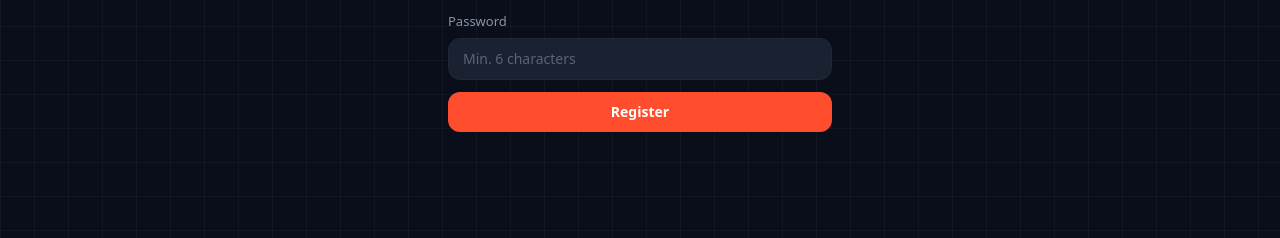
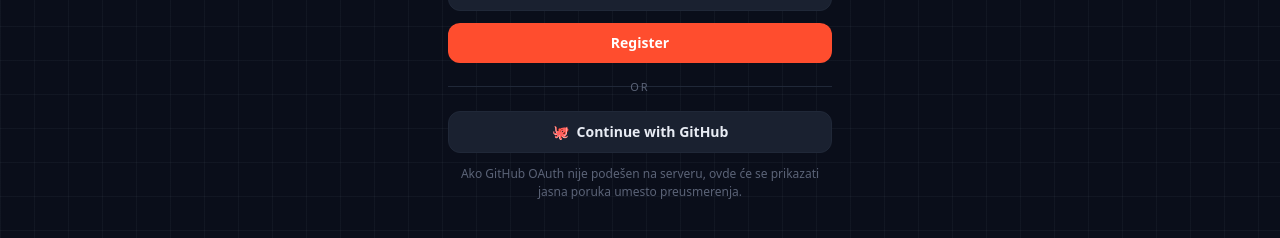
Before and after one commit to fileboin/straxor, a React (Vite) app in the folder client/: page /register in a window 1280 px wide. Shown: the part 484-722 px from the top of the page. Built offline with nearby package versions, Linux system fonts and the light colour scheme; no server answers.

Commit message:
Polish GitHub OAuth entrypoints

```diff
--- /dev/null
+++ b/client/src/lib/oauth.ts
@@ -0,0 +1,17 @@
+export async function startGitHubOAuth(returnTo = "/"): Promise<void> {
+  const res = await fetch(`/api/auth/github?returnTo=${encodeURIComponent(returnTo)}`, {
+    method: "GET",
+    redirect: "manual",
+    credentials: "include",
+  });
+
+  if (res.status >= 300 && res.status < 400) {
+    const location = res.headers.get("Location") || res.headers.get("location");
+    if (!location) throw new Error("GitHub OAuth redirect nije vraćen sa servera");
+    window.location.assign(location);
+    return;
+  }
+
+  const data = await res.json().catch(() => ({ error: "GitHub OAuth nije dostupan" }));
+  throw new Error(data.error || "GitHub OAuth nije dostupan");
+}
--- a/client/src/pages/Login.tsx
+++ b/client/src/pages/Login.tsx
@@ -3,6 +3,7 @@ import { useAuth } from "../lib/auth.js";
 import { Link, useLocation, useSearchParams } from "react-router-dom";
 import { useTheme } from "../lib/theme.js";
 import { t, useLang } from "../lib/i18n.js";
+import { startGitHubOAuth } from "../lib/oauth.js";
 
 export default function Login() {
   const { login } = useAuth();
@@ -18,12 +19,20 @@ export default function Login() {
     if (params.get("oauth") !== "error") return "";
     return params.get("message") || "GitHub prijava nije uspjela";
   }, [params]);
-  const githubLoginHref = useMemo(() => {
-    const returnTo = location.state && typeof location.state === 'object' && 'from' in location.state
+  const returnTo = useMemo(() => {
+    return location.state && typeof location.state === 'object' && 'from' in location.state
       ? String((location.state as { from?: string }).from || '/')
       : '/';
-    return `/api/auth/github?returnTo=${encodeURIComponent(returnTo)}`;
   }, [location.state]);
+
+  const handleGitHubLogin = async () => {
+    setError("");
+    try {
+      await startGitHubOAuth(returnTo);
+    } catch (err) {
+      setError(err instanceof Error ? err.message : "GitHub prijava nije dostupna");
+    }
+  };
 
   const handleSubmit = async (e: FormEvent) => {
     e.preventDefault();
@@ -113,13 +122,17 @@ export default function Login() {
               <span className="bg-background px-2">or</span>
             </div>
           </div>
-          <a
-            href={githubLoginHref}
+          <button
+            type="button"
+            onClick={handleGitHubLogin}
             className="w-full flex items-center justify-center gap-2 py-2.5 rounded-xl border border-border bg-surface-2 hover:bg-surface-3 text-text text-sm font-semibold transition-colors"
           >
             <span aria-hidden="true">🐙</span>
             <span>Continue with GitHub</span>
-          </a>
+          </button>
+          <p className="text-[12px] text-text-muted text-center">
+            Ako GitHub OAuth nije podešen na serveru, ovde će se prikazati jasna poruka umesto preusmerenja.
+          </p>
         </form>
       </div>
     </div>
--- a/client/src/pages/Register.tsx
+++ b/client/src/pages/Register.tsx
@@ -1,9 +1,10 @@
-import { useState, useEffect, type FormEvent } from "react";
+import { useMemo, useState, useEffect, type FormEvent } from "react";
 import { useAuth } from "../lib/auth.js";
 import { Link } from "react-router-dom";
 import { useTheme } from "../lib/theme.js";
 import { t, useLang } from "../lib/i18n.js";
 import { api } from "../lib/api.js";
+import { startGitHubOAuth } from "../lib/oauth.js";
 
 export default function Register() {
   const { register } = useAuth();
@@ -15,6 +16,7 @@ export default function Register() {
   const [loading, setLoading] = useState(false);
   const [registered, setRegistered] = useState(false);
   const [noAdmin, setNoAdmin] = useState<boolean | null>(null);
+  const returnTo = useMemo(() => "/", []);
 
   useEffect(() => {
     let active = true;
@@ -29,6 +31,15 @@ export default function Register() {
       active = false;
     };
   }, []);
+
+  const handleGitHubLogin = async () => {
+    setError("");
+    try {
+      await startGitHubOAuth(returnTo);
+    } catch (err) {
+      setError(err instanceof Error ? err.message : "GitHub prijava nije dostupna");
+    }
+  };
 
   const handleSubmit = async (e: FormEvent) => {
     e.preventDefault();
@@ -114,6 +125,25 @@ export default function Register() {
           >
             {loading ? t("auth.registerLoading") : t("auth.registerTab")}
           </button>
+          <div className="relative py-1">
+            <div className="absolute inset-0 flex items-center">
+              <div className="w-full border-t border-border" />
+            </div>
+            <div className="relative flex justify-center text-[11px] uppercase tracking-[0.18em] text-text-muted">
+              <span className="bg-background px-2">or</span>
+            </div>
+          </div>
+          <button
+            type="button"
+            onClick={handleGitHubLogin}
+            className="w-full flex items-center justify-center gap-2 py-2.5 rounded-xl border border-border bg-surface-2 hover:bg-surface-3 text-text text-sm font-semibold transition-colors"
+          >
+            <span aria-hidden="true">🐙</span>
+            <span>Continue with GitHub</span>
+          </button>
+          <p className="text-[12px] text-text-muted text-center">
+            Ako GitHub OAuth nije podešen na serveru, ovde će se prikazati jasna poruka umesto preusmerenja.
+          </p>
         </form>
         {registered && (
           <div className="mt-4 bg-surface-2 border border-border rounded-xl p-4 text-[13px] text-text-muted leading-relaxed">
```
